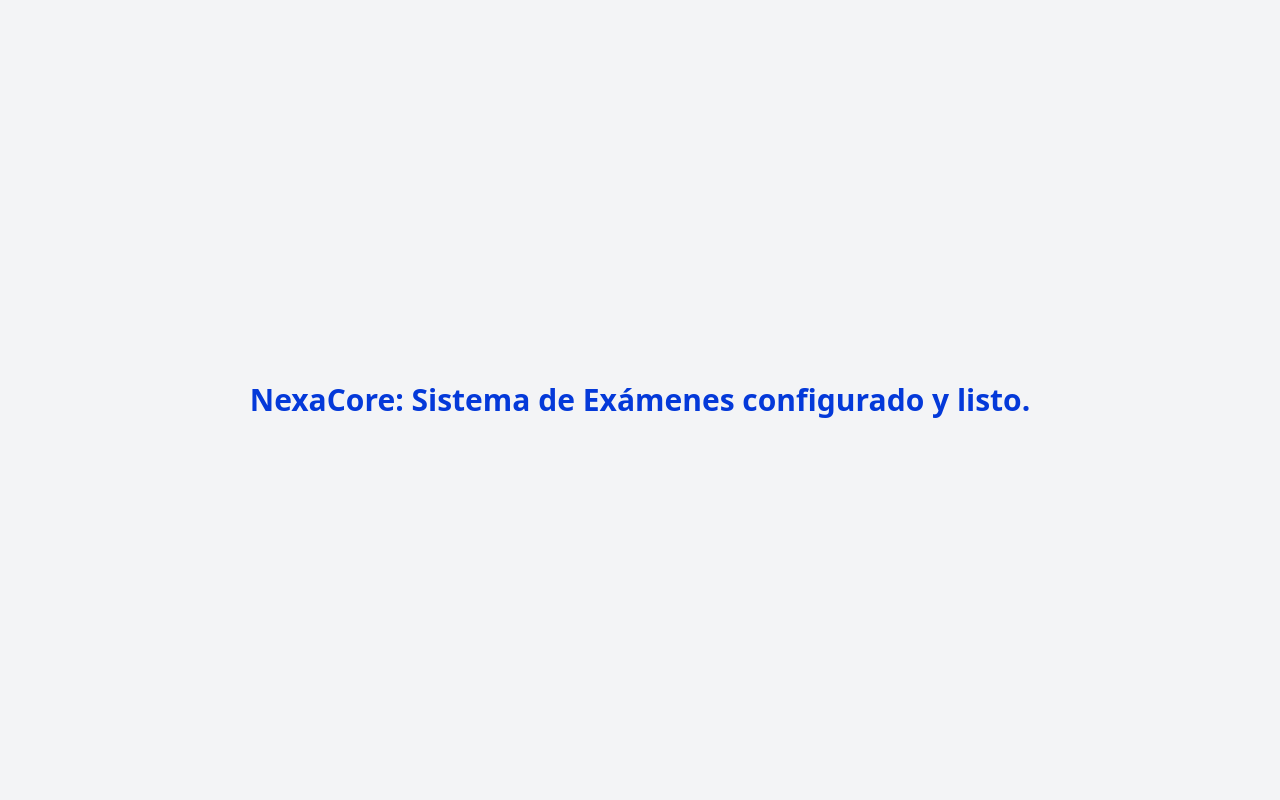
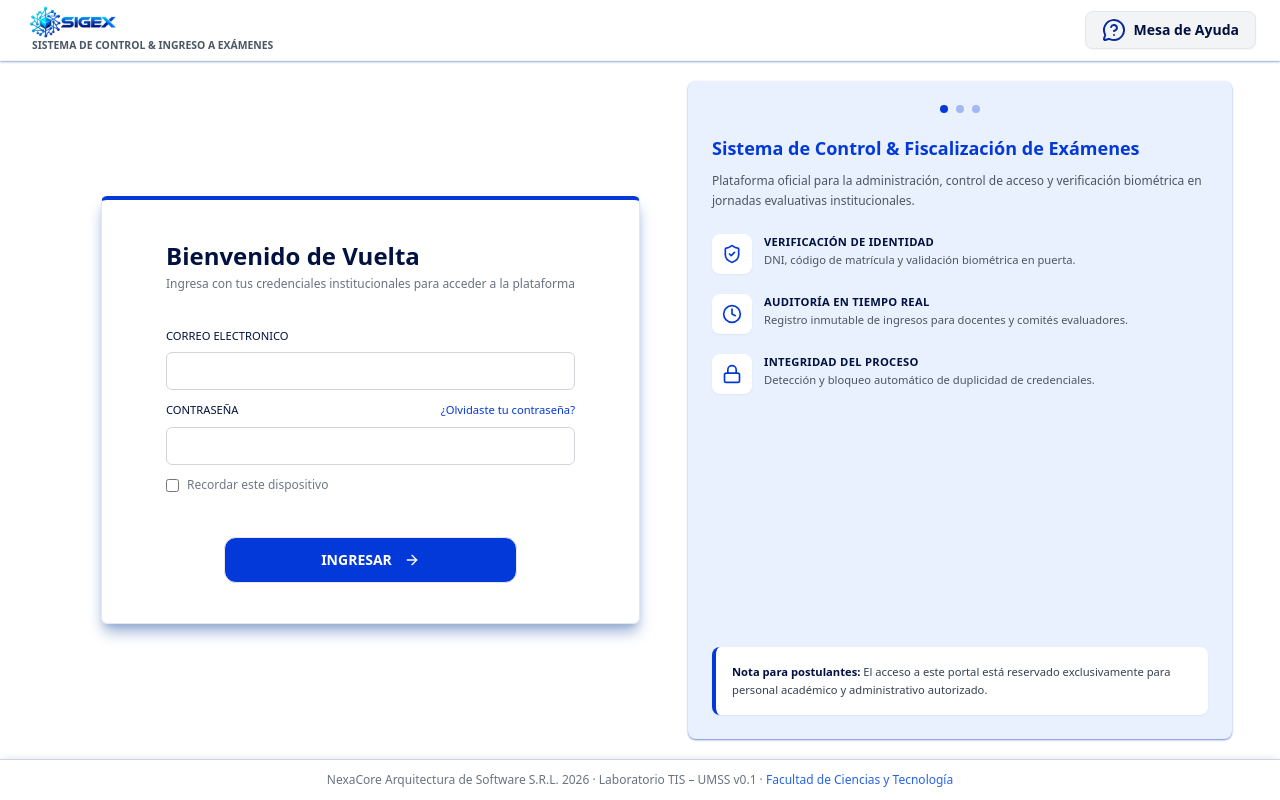
Before and after one commit to Rodrigo110620/nexacore-sigex, a React (Vite) app in the folder frontend/: page /login in a window 1280 px wide. Built offline with nearby package versions, Linux system fonts and the light colour scheme.

Commit message:
feat( frontend): Pantalla login

```diff
--- a/frontend/package.json
+++ b/frontend/package.json
@@ -11,6 +11,7 @@
   },
   "dependencies": {
     "axios": "^1.6.0",
+    "lucide-react": "^1.45.0",
     "react": "^18.2.0",
     "react-dom": "^18.2.0",
     "react-router-dom": "^6.20.0"
--- a/frontend/src/App.tsx
+++ b/frontend/src/App.tsx
@@ -1,9 +1,5 @@
+import AppRouter from './routes/AppRouter';
+
 export default function App() {
-  return (
-    <div className="min-h-screen bg-gray-100 flex items-center justify-center">
-      <h1 className="text-3xl font-bold text-primary">
-        NexaCore: Sistema de Exámenes configurado y listo.
-      </h1>
-    </div>
-  )
+  return <AppRouter />;
 }
--- /dev/null
+++ b/frontend/src/components/layout/AuthLayout.tsx
@@ -0,0 +1,19 @@
+import { ReactNode } from 'react';
+import Header from './Header';
+import Footer from './Footer';
+
+interface AuthLayoutProps {
+  children: ReactNode;
+}
+
+export default function AuthLayout({ children }: AuthLayoutProps) {
+  return (
+    <div className="h-screen flex flex-col bg-white">
+      <Header />
+      <main className="flex-1 overflow-hidden">
+        {children}
+      </main>
+      <Footer />
+    </div>
+  );
+}
--- /dev/null
+++ b/frontend/src/components/layout/Footer.tsx
@@ -0,0 +1,10 @@
+export default function Footer() {
+  return (
+      <footer className="bg-white border-t border-gray-300 shadow-[0_-3px_6px_-2px_rgba(146,170,210,0.25)] px-8 py-3 text-center text-xs text-gray-500">
+      <p>
+        NexaCore Arquitectura de Software S.R.L. {'  '}  2026 · Laboratorio TIS – UMSS v0.1 ·{' '}
+        <span className="text-blue-600">Facultad de Ciencias y Tecnología</span>
+      </p>
+    </footer>
+  );
+}
--- /dev/null
+++ b/frontend/src/components/layout/Header.tsx
@@ -0,0 +1,17 @@
+import { MessageCircleQuestionMark } from 'lucide-react';
+
+export default function Header() {
+  return (
+    <header className="bg-white border-b border-gray-100 shadow-sm shadow-[#92aad2] px-6 py-1.5 flex items-center justify-between">
+      <div className="flex flex-col items-start">
+        <img src="/logo_app.png" alt="NexaCore" className="h-8" />
+         <p className="text-[0.65rem] text-gray-600 px-2 font-semibold">SISTEMA DE CONTROL & INGRESO A EXÁMENES</p>
+      </div>
+
+      <button className="flex items-center gap-2 px-4 py-1.5 border bg-gray-100 shadow-sm rounded-lg text-sm font-semibold  text-[#011140] hover:bg-[#e9f1ff] ">
+        <MessageCircleQuestionMark className = "text-[#0A2B99] h-6 w-6" />
+        Mesa de Ayuda
+      </button>
+    </header>
+  );
+}
--- /dev/null
+++ b/frontend/src/pages/Login/LoginPage.tsx
@@ -0,0 +1,21 @@
+import AuthLayout from '../../components/layout/AuthLayout';
+import Login_Information from './Login_Information';
+import Login_Sesion from './Login_Sesion';
+
+export default function LoginPage() {
+  return (
+    <AuthLayout>
+      <div className="h-full grid grid-cols-[1.5fr_1.5fr] w-full">
+
+        <div className="flex items-center justify-end">
+          <Login_Sesion />
+        </div>
+
+        <div className="h-full w-full py-5 px-12">
+          <Login_Information />
+        </div>
+
+      </div>
+    </AuthLayout>
+  );
+}
--- /dev/null
+++ b/frontend/src/pages/Login/Login_Information.tsx
@@ -0,0 +1,76 @@
+import { ShieldCheck, Clock, Lock } from 'lucide-react';
+
+export default function Login_Information() {
+  return (
+    <div className="bg-[#e9f1ff] rounded-lg p-6 flex flex-col shadow-sm h-full w-full shadow-[#6b88e0] ">
+
+      <div className="flex justify-center gap-2 mb-6">
+        <span className="w-2 h-2 rounded-full bg-[#0439D9]"></span>
+        <span className="w-2 h-2 rounded-full bg-[#0439D9]/30"></span>
+        <span className="w-2 h-2 rounded-full bg-[#0439D9]/30"></span>
+      </div>
+
+      <h2 className="text-lg font-bold text-[#0439D9] leading-tight mb-3">
+        Sistema de Control & Fiscalización de Exámenes
+      </h2>
+      <p className="text-xs text-gray-600 mb-6 leading-relaxed">
+        Plataforma oficial para la administración, control de acceso y verificación biométrica en jornadas evaluativas institucionales.
+      </p>
+
+      <div className="flex flex-col gap-5">
+        <div className="flex gap-3">
+          <div className="flex-shrink-0 w-10 h-10 bg-white rounded-lg flex items-center justify-center shadow-sm">
+            <ShieldCheck size={20} className="text-[#0439D9]" />
+          </div>
+          <div>
+            <h3 className="text-[0.70rem] font-bold text-[#011140] tracking-wide">
+              VERIFICACIÓN DE IDENTIDAD
+            </h3>
+            <p className="text-[0.70rem] text-gray-600 leading-relaxed">
+              DNI, código de matrícula y validación biométrica en puerta.
+            </p>
+          </div>
+        </div>
+
+        <div className="flex gap-3">
+          <div className="flex-shrink-0 w-10 h-10 bg-white rounded-lg flex items-center justify-center shadow-sm">
+            <Clock size={20} className="text-[#0439D9]" />
+          </div>
+          <div>
+            <h3 className="text-[0.70rem] font-bold text-[#011140] tracking-wide">
+              AUDITORÍA EN TIEMPO REAL
+            </h3>
+            <p className="text-[0.70rem] text-gray-600 leading-relaxed">
+              Registro inmutable de ingresos para docentes y comités evaluadores.
+            </p>
+          </div>
+        </div>
+
+        <div className="flex gap-3">
+          <div className="flex-shrink-0 w-10 h-10 bg-white rounded-lg flex items-center justify-center shadow-sm">
+            <Lock size={20} className="text-[#0439D9]" />
+          </div>
+          <div>
+            <h3 className="text-[0.70rem] font-bold text-[#011140] tracking-wide">
+              INTEGRIDAD DEL PROCESO
+            </h3>
+            <p className="text-[0.70rem] text-gray-600 leading-relaxed">
+              Detección y bloqueo automático de duplicidad de credenciales.
+            </p>
+          </div>
+        </div>
+
+      </div>
+
+      <div className="mt-auto pt-6">
+        <div className="bg-white rounded-lg p-4 border-l-4 border-[#0439D9] shadow-sm">
+          <p className="text-[0.70rem] text-gray-700 leading-relaxed">
+            <span className="font-bold text-[#011140]">Nota para postulantes: </span>
+            El acceso a este portal está reservado exclusivamente para personal académico y administrativo autorizado.
+          </p>
+        </div>
+      </div>
+
+    </div>
+  );
+}
--- /dev/null
+++ b/frontend/src/pages/Login/Login_Sesion.tsx
@@ -0,0 +1,43 @@
+import { ArrowRight } from 'lucide-react';
+export default function Login__Sesion() {
+    return (
+        <div className="flex flex-col gap-3 py-10 px-16 border-t-4 border-t-[#0439D9]  bg-white border shadow-lg shadow-[#92aad2] rounded-md">
+            <div className="flex flex-col gap-1">
+                <h1 className="text-[#011140] font-bold text-2xl">Bienvenido de Vuelta</h1>
+                <p className="text-gray-500 text-xs mb-6">Ingresa con tus credenciales institucionales para acceder a la plataforma</p>
+            </div>
+            <div className="flex flex-col gap-2">
+                <label className="text-[#011140] font-medium text-[0.70rem]">CORREO ELECTRONICO</label>
+                <input
+                    type="email"
+                    className="text-xs border border-gray-300 rounded-md py-2.5 px-2 focus:outline-none focus:ring-1 focus:ring-[#E1ECFF]" />
+            </div>
+            <div className="flex flex-col gap-2">
+                <div className="flex justify-between items-center font-medium text-[0.70rem]">
+                    <label className="text-[#011140] ">CONTRASEÑA</label>
+                    <button
+                        className="text-[#0439D9] hover:text-[#5086F2] hover:underline transition-colors">
+                        ¿Olvidaste tu contraseña?
+                    </button>
+                </div>
+                <input
+                    type="password"
+                    className="text-xs border border-gray-300 rounded-md py-2.5 px-2 focus:outline-none focus:ring-1 focus:ring-[#E1ECFF]" />
+            </div>
+            <div className=" flex items-center">
+                <label className="text-xs text-[#6f7884] font-medium flex items-center">
+                    <input type="checkbox" className="mr-2" />
+                    Recordar este dispositivo
+                </label>
+            </div>
+            <div className="flex justify-center mt-8">
+                <button
+                    className="flex items-center text-sm border py-3 px-24 bg-[#0439D9] text-white font-bold rounded-xl hover:bg-[#0027a2]">
+                    INGRESAR
+                    <ArrowRight className="ml-3" size={16} />
+                </button>
+            </div>
+        </div>
+
+    )
+}
--- /dev/null
+++ b/frontend/src/routes/AppRouter.tsx
@@ -0,0 +1,13 @@
+import { BrowserRouter, Routes, Route, Navigate } from 'react-router-dom';
+import Login from '../pages//Login/LoginPage';
+
+export default function AppRouter() {
+  return (
+    <BrowserRouter>
+      <Routes>
+        <Route path="/" element={<Navigate to="/login" replace />} />
+        <Route path="/login" element={<Login />} />
+      </Routes>
+    </BrowserRouter>
+  );
+}
```
Also changed, not shown: frontend/public/logo_app.png (added), 1 other file (tests, documents, lock files or other folders).
